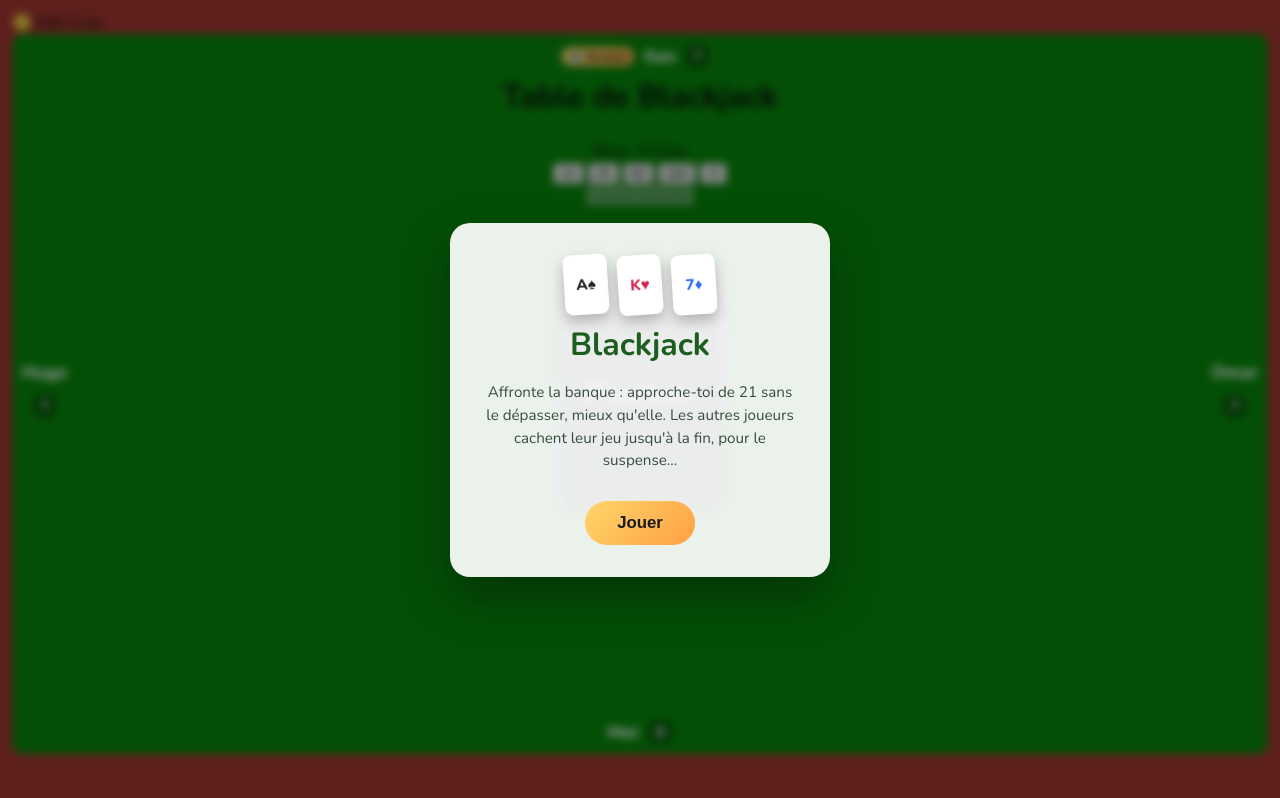
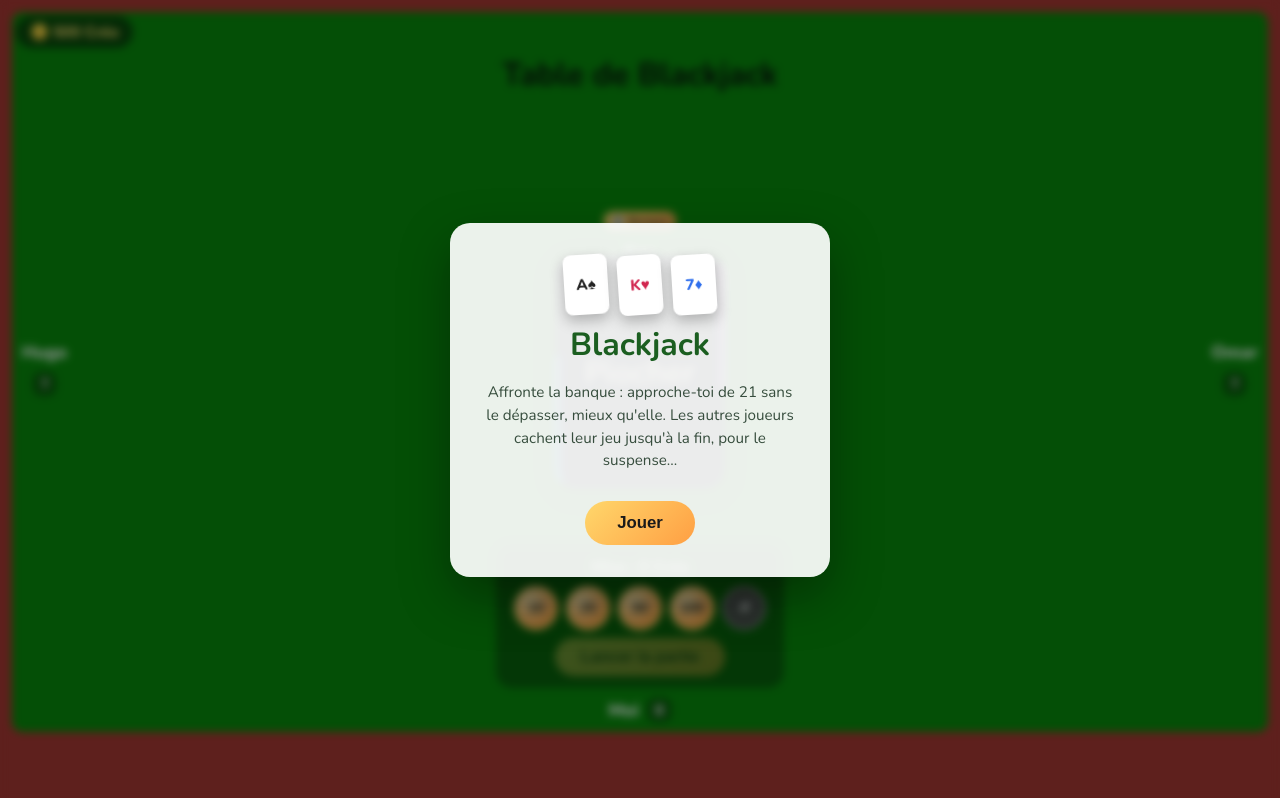
Before and after one commit to axo36/black-jack, a plain HTML site: page index.html in a window 1280 px wide. Drawn offline with nearby package versions, Linux system fonts and the light colour scheme.

Commit message:
Update styles.css

```diff
--- a/styles.css
+++ b/styles.css
@@ -111,6 +111,22 @@
   transform: scale(1.05);
 }
 
+/* ---------- Solde permanent ---------- */
+
+.solde-permanent {
+  position: fixed;
+  top: 16px;
+  left: 16px;
+  background: rgba(0, 0, 0, 0.55);
+  color: #ffd76b;
+  font-family: Nunito;
+  font-weight: 800;
+  padding: 6px 14px;
+  border-radius: 20px;
+  z-index: 20;
+  font-size: 0.95em;
+}
+
 /* ---------- Deck ---------- */
 
 .deck-animated {
@@ -128,8 +144,14 @@
   left: 50%;
   transform: translate(-50%, -50%);
   z-index: 10;
-  transition: all 0.6s ease;
+  transition: left 0.8s ease, top 0.8s ease, transform 0.8s ease;
   cursor: pointer;
+}
+
+.deck-animated.decale {
+  top: 12%;
+  left: 90%;
+  transform: translate(-50%, -50%) scale(0.55);
 }
 
 .deck-animated h2 {
@@ -173,12 +195,13 @@
 .player {
   position: absolute;
   display: flex;
-  gap: 10px;
+  gap: 8px;
   flex-wrap: wrap;
   font-family: Nunito;
   font-weight: 800;
   align-items: center;
   color: white;
+  z-index: 6;
 }
 
 .player .nom {
@@ -217,10 +240,91 @@
   width: fit-content;
 }
 
-.haut   { top: 10px; left: 50%; transform: translateX(-50%); }
+/* La banque est au centre de la table ; la pioche se décale pour lui laisser la place */
+.haut   { top: 34%; left: 50%; transform: translate(-50%, -50%); flex-direction: column; }
 .bas    { bottom: 10px; left: 50%; transform: translateX(-50%); }
 .gauche { top: 50%; left: 10px; transform: translateY(-50%); flex-direction: column; }
 .droite { top: 50%; right: 10px; transform: translateY(-50%); flex-direction: column; }
+
+/* ---------- Panneau de mise ---------- */
+
+.panneau-mise {
+  position: absolute;
+  bottom: 44px;
+  left: 50%;
+  transform: translateX(-50%);
+  z-index: 20;
+  display: flex;
+  flex-direction: column;
+  align-items: center;
+  gap: 8px;
+  background: rgba(0, 0, 0, 0.35);
+  padding: 12px 18px;
+  border-radius: 16px;
+}
+
+.mise-actuelle {
+  color: white;
+  font-family: Nunito;
+  font-weight: 800;
+  font-size: 1em;
+}
+
+.jetons {
+  display: flex;
+  gap: 8px;
+}
+
+.jeton {
+  width: 44px;
+  height: 44px;
+  border-radius: 50%;
+  border: 2px solid #ffd76b;
+  background: radial-gradient(circle at 35% 30%, #ffe9b0, #ff9f43 70%);
+  color: #1a1a1a;
+  font-weight: 800;
+  cursor: pointer;
+  font-family: Nunito;
+  transition: transform 0.15s ease;
+}
+
+.jeton:hover {
+  transform: scale(1.1);
+}
+
+.jeton.annuler {
+  background: #444;
+  border-color: #888;
+  color: white;
+}
+
+.lancer-button, .recharge-button {
+  padding: 10px 26px;
+  font-size: 1em;
+  font-weight: 800;
+  border: none;
+  border-radius: 30px;
+  cursor: pointer;
+  background: linear-gradient(135deg, #ffd76b, #ff9f43);
+  color: #1a1a1a;
+  transition: transform 0.2s ease, opacity 0.2s ease;
+}
+
+.lancer-button:hover, .recharge-button:hover {
+  transform: scale(1.05);
+}
+
+.lancer-button:disabled {
+  opacity: 0.4;
+  cursor: not-allowed;
+  transform: none;
+}
+
+.recharge-button {
+  display: none;
+  background: #2f6fed;
+  color: white;
+}
 
 /* ---------- Boutons / résultat ---------- */
 
@@ -230,7 +334,7 @@
   left: 50%;
   transform: translateX(-50%);
   display: flex;
-  gap: 12px;
+  gap: 20px;
   z-index: 20;
 }
 
@@ -273,6 +377,7 @@
   line-height: 1.6;
   color: white;
   font-weight: bold;
+  z-index: 15;
 }
 
 h1 {
```
